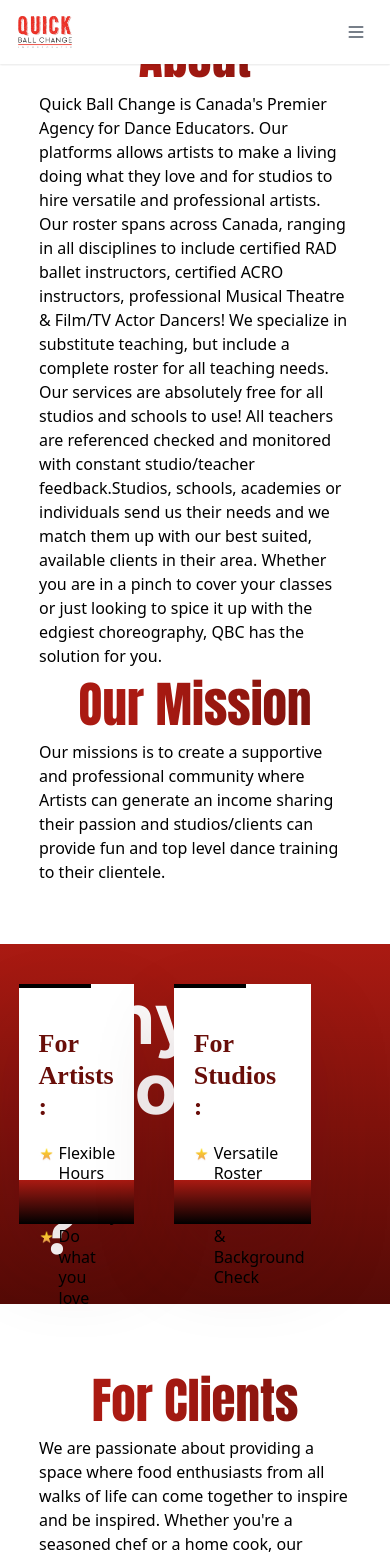
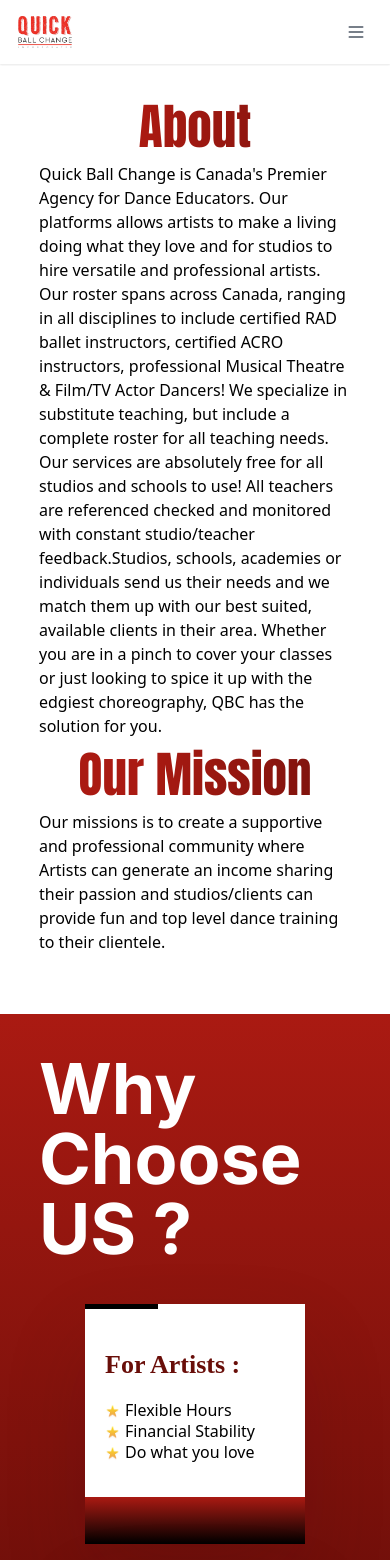
Before and after one commit to amitgiri72/qbc-react, a React (Create React App) app: page /about in a window 390 px wide. Shown: the top 1560 px of the page. Built offline with nearby package versions, Linux system fonts and the light colour scheme.

Commit message:
fit: responsive done artist,about,profile

```diff
--- a/src/pages/About/About.css
+++ b/src/pages/About/About.css
@@ -1,4 +1,5 @@
 .about-main{
+    margin-top: 30px;
     padding: 5% 0 ;
 }
 .about{
@@ -41,8 +42,9 @@
 }
 .why .right{
     display: flex;
-    justify-content: right;
-    gap: 40px;
+    justify-content: space-around;
+    gap: 5px;
+
 
     width: 60%;
 }
@@ -126,3 +128,65 @@
 
 
 }
+
+
+@media screen and (max-width: 848px) {
+    .about-main{
+        margin-top: 70px;
+
+    }
+.why{
+    flex-direction: column;
+    gap: 40px;
+
+}
+.why .left{
+    width: 100%;
+    justify-content: center;
+}
+.left span{
+    /* text-align: center; */
+}
+.why .right{
+    width: 100%;
+}
+}
+
+
+@media screen and (max-width: 515px) {
+
+.why .right{
+    flex-direction: column;
+    /* justify-content: center; */
+    align-items: center;
+    gap: 20px;
+}
+
+}
+@media screen and (max-width: 350px) {
+
+.why .right{
+    flex-direction: column;
+    /* justify-content: center; */
+    align-items: center;
+    gap: 20px;
+}
+
+.left span{
+    font-size: 40px;
+    line-height: 1.3;
+}
+
+
+
+}
+
+
+@media screen and (max-width: 250px) {
+    .right-l{
+
+        width:140px;
+        height: auto;
+
+    }
+}
--- a/src/pages/Artist/Artist.css
+++ b/src/pages/Artist/Artist.css
@@ -1,4 +1,5 @@
 .artist-main{
+    margin-top: 30px;
     padding: 5% 10% ;
 }
 .artist{
@@ -36,6 +37,7 @@
     width: 240px;
     /* height: 423px; */
     border-radius: 10px;
+    /* justify-content: center; */
     /* background-color: #AA1A12; */
     /* color: #fff; */
     box-shadow: 0px 2.87px 2.87px 0px #00000040;
@@ -67,3 +69,34 @@
     border-radius: 24px;
     margin-left:15px ;
 }
+
+@media screen and (max-width: 764px) {
+    .artist-main{
+        margin-top: 70px;
+    }
+    .a-cards{
+        justify-content: center;
+    }
+    .a-card{
+        width: 180px;
+
+    }
+    .a-card img{
+        width: 180px;
+        height: 180px;
+    }
+  }
+@media screen and (max-width: 516px) {
+    .a-cards{
+        justify-content: center;
+        gap: 10px;
+    }
+    .a-card{
+        width: 140px;
+
+    }
+    .a-card img{
+        width: 140px;
+        height: 140px;
+    }
+  }
--- a/src/pages/artistProfile/ArtistProfile.css
+++ b/src/pages/artistProfile/ArtistProfile.css
@@ -216,3 +216,44 @@
     background: #000000;
 
   }
+  @media screen and (max-width: 1024px) {
+    .acs .content-s{
+      width: 100%;
+    }
+  }
+  @media screen and (max-width: 768px) {
+
+    .artist-top{
+      flex-direction: column;
+      width: 100%;
+      justify-content: center;
+      align-items: center;
+    }
+    .artist-image{
+      width: 100%;
+    }
+.artist-top .artist-content{
+  width: 100%;
+}
+.artist-top .artist-content.acs{
+  width: 100%;
+}
+.acs .content-s{
+  width: 100%;
+}
+
+.abr .abrs{
+  width: 100%;
+
+}
+
+
+
+  }
+
+  @media screen and (max-width: 464px) {
+.abr{
+  flex-direction: column;
+  gap: 5px;
+}
+  }
```
